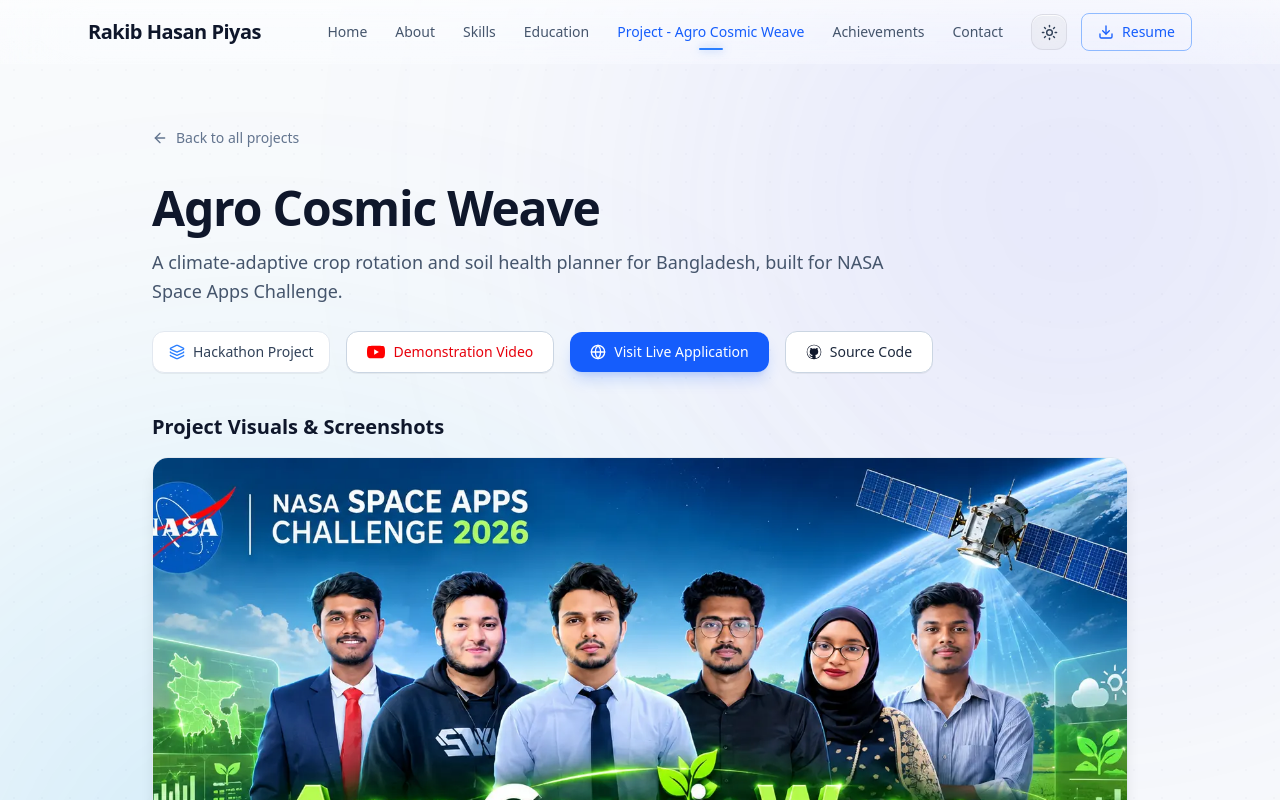
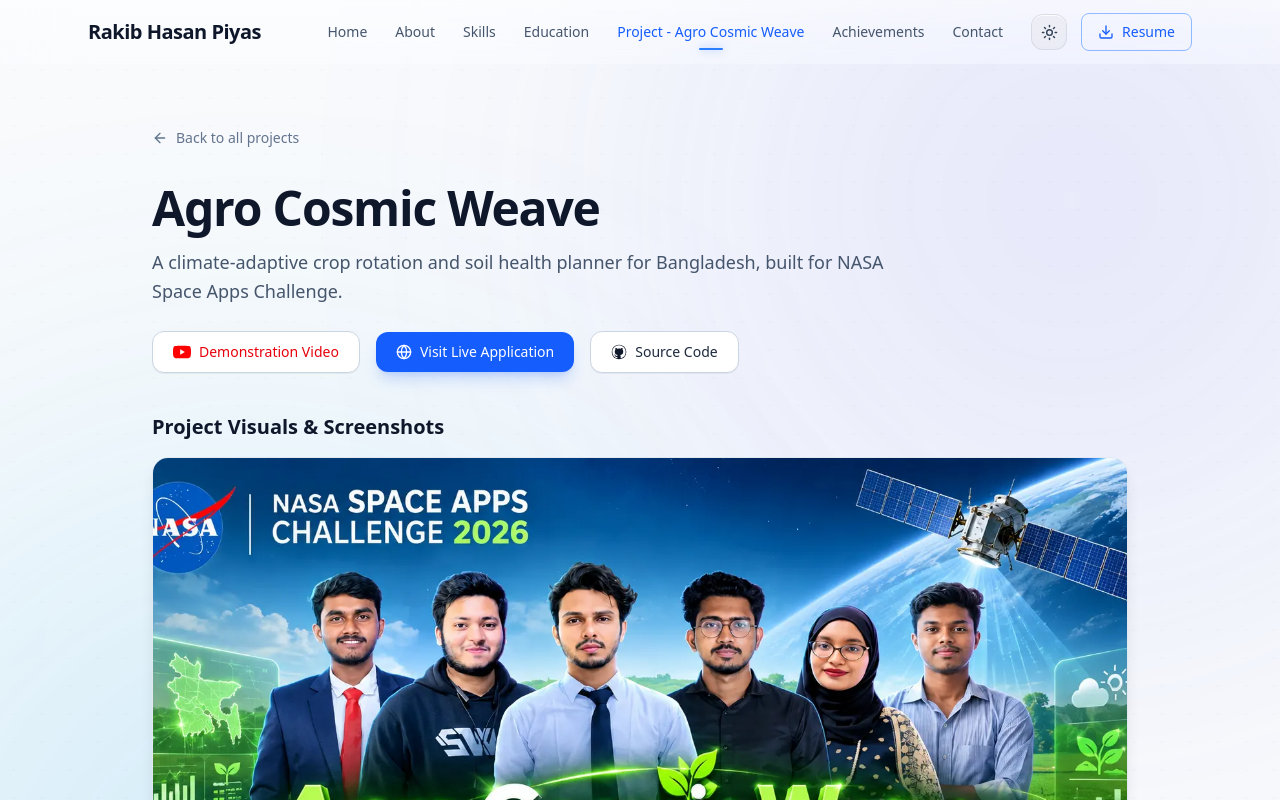
Before and after one commit to rhpiyas/portfolio-2, a Next.js app: page /projects/agro-cosmic-weave in a window 1280 px wide. Shown: the top 800 px of the page. Built offline with nearby package versions, Linux system fonts and the light colour scheme.

Commit message:
Organized project category

```diff
--- a/src/app/projects/[slug]/page.tsx
+++ b/src/app/projects/[slug]/page.tsx
@@ -96,14 +96,8 @@ export default async function ProjectDetailPage({ params }: ProjectPageProps) {
             {project.shortDescription}
           </p>
 
-          {/* Badges & Action Links */}
+          {/* Action Links & Badges */}
           <div className="flex flex-wrap items-center gap-3 sm:gap-4">
-            {/* Category Badge */}
-            <div className="inline-flex items-center gap-2 px-4 py-2.5 rounded-xl bg-white hover:bg-slate-100 border-slate-200 dark:bg-[#0e1624] dark:hover:bg-slate-800/80 border dark:border-slate-800 dark:hover:border-slate-700 text-slate-700 dark:text-slate-200 hover:text-slate-900 dark:hover:text-white text-sm font-medium transition-all duration-200 cursor-default select-none shadow-2xs">
-              <Layers size={16} className="text-blue-500 dark:text-blue-400" />
-              <span>{categoryNames[project.category] || project.category}</span>
-            </div>
-
             {/* Status Badge */}
             {project.status && (
               <div className="inline-flex items-center gap-2 px-4 py-2.5 rounded-xl bg-white hover:bg-slate-100 border-slate-200 dark:bg-[#0e1624] dark:hover:bg-slate-800/80 border dark:border-slate-800 dark:hover:border-slate-700 text-cyan-600 dark:text-cyan-300 hover:text-cyan-700 dark:hover:text-cyan-200 text-sm font-medium transition-all duration-200 cursor-default select-none shadow-2xs">
```
